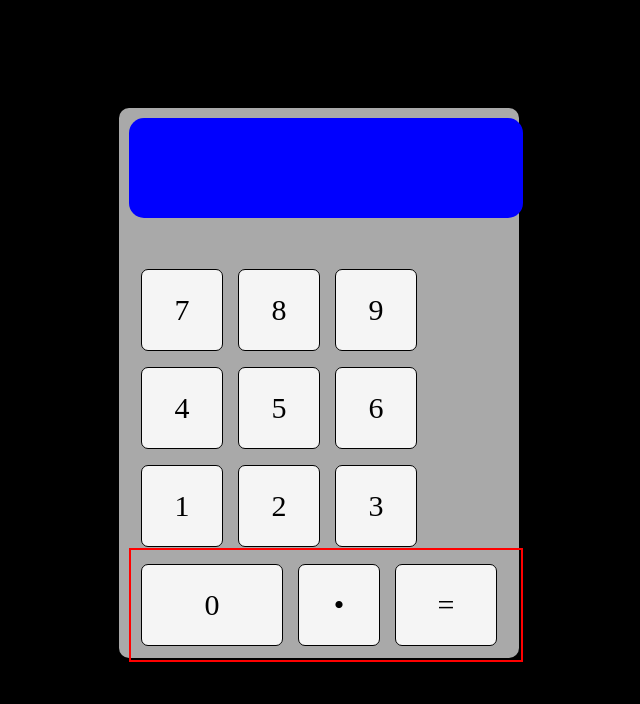
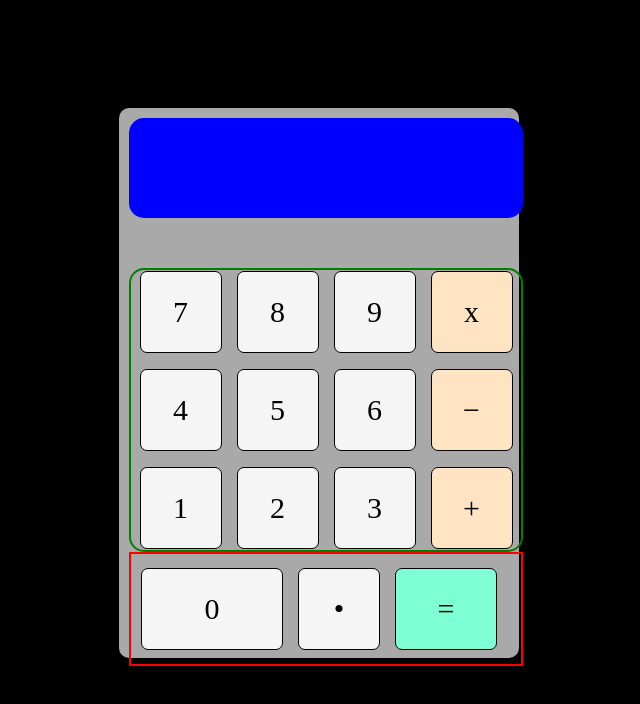
Before and after one commit to fruddenfeldt/calculator, a plain HTML site: page index.html in a window 1280 px wide. Shown: the whole page, without its empty margins (321-961 px from the left). Drawn offline with Linux system fonts and the light colour scheme.

Commit message:
operator buttons

```diff
--- a/index.html
+++ b/index.html
@@ -17,19 +17,25 @@
                 <div class="number">7</div>
                 <div class="number">8</div>
                 <div class="number">9</div>
+                <div class="number operatorButtons">x</div>
                 <div class="number">4</div>
                 <div class="number">5</div>
                 <div class="number">6</div>
+                <div class="number operatorButtons">−</div>
                 <div class="number">1</div>
                 <div class="number">2</div>
                 <div class="number">3</div>
+                <div class="number operatorButtons">+</div>
 
         </div>
+
         <div class="bottomRow">
             <div class="number" id="zero">0</div>
             <div class="number">•</div>
             <div class="number" id="equalSign">=</div>
         </div>
+
+
 
     </div>
 </div>
--- a/styling.css
+++ b/styling.css
@@ -29,10 +29,11 @@
     align-items: center;
     flex-wrap: wrap;
     height: 280px;
-    width: 300px;
+    width: 390px;
     margin-top: 150px;
     border-radius: 15px;
     gap: 15px;
+    border: solid green 2px;
 
 
 }
@@ -67,4 +68,16 @@
 
 #equalSign {
     width: 100px;
+    background-color: aquamarine;
 }
+
+.rightRowWrapper {
+    display: flex;
+    border: solid red 2px;
+    height: 200px;
+    width: 50px;
+}
+
+.operatorButtons {
+    background-color: bisque;
+}
```
